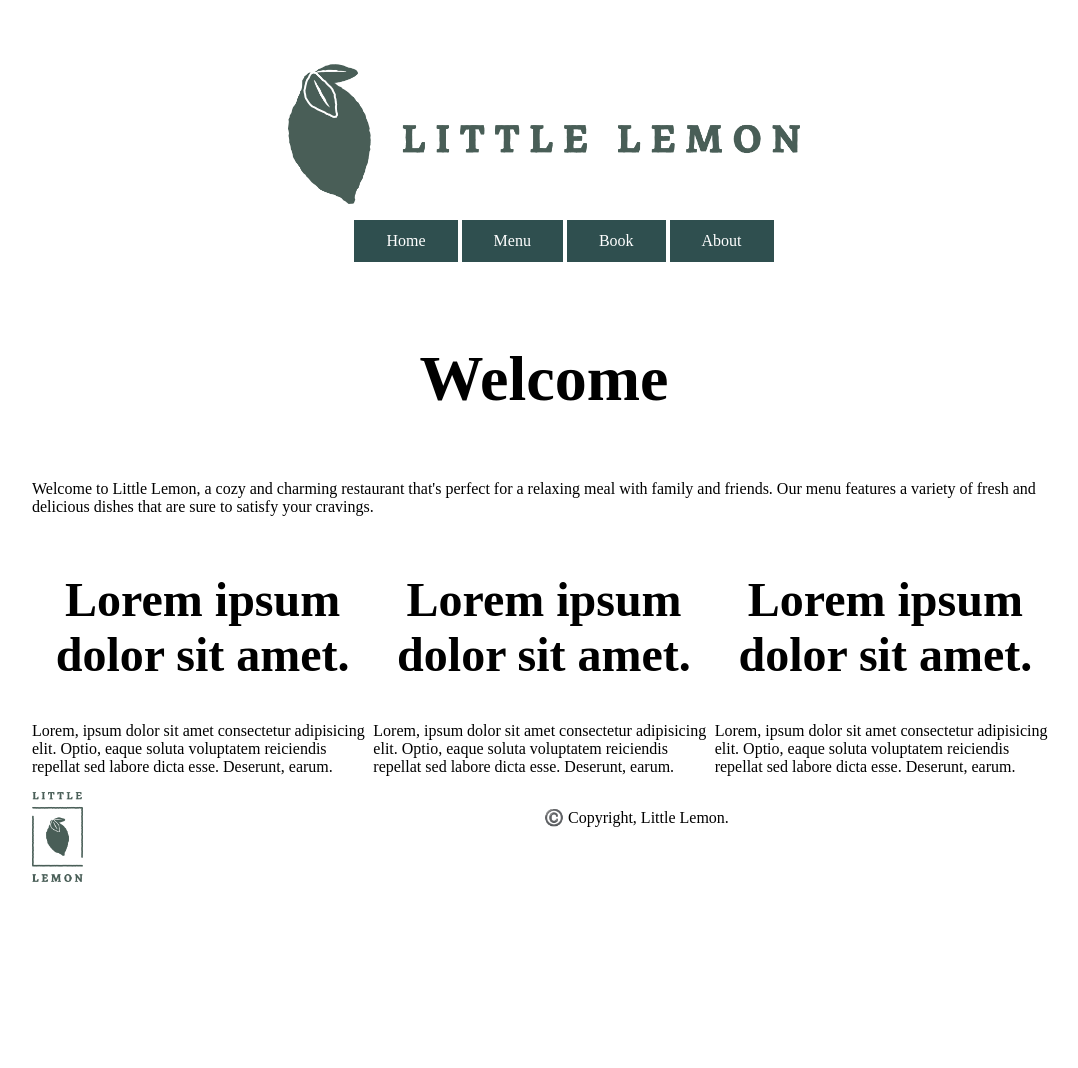
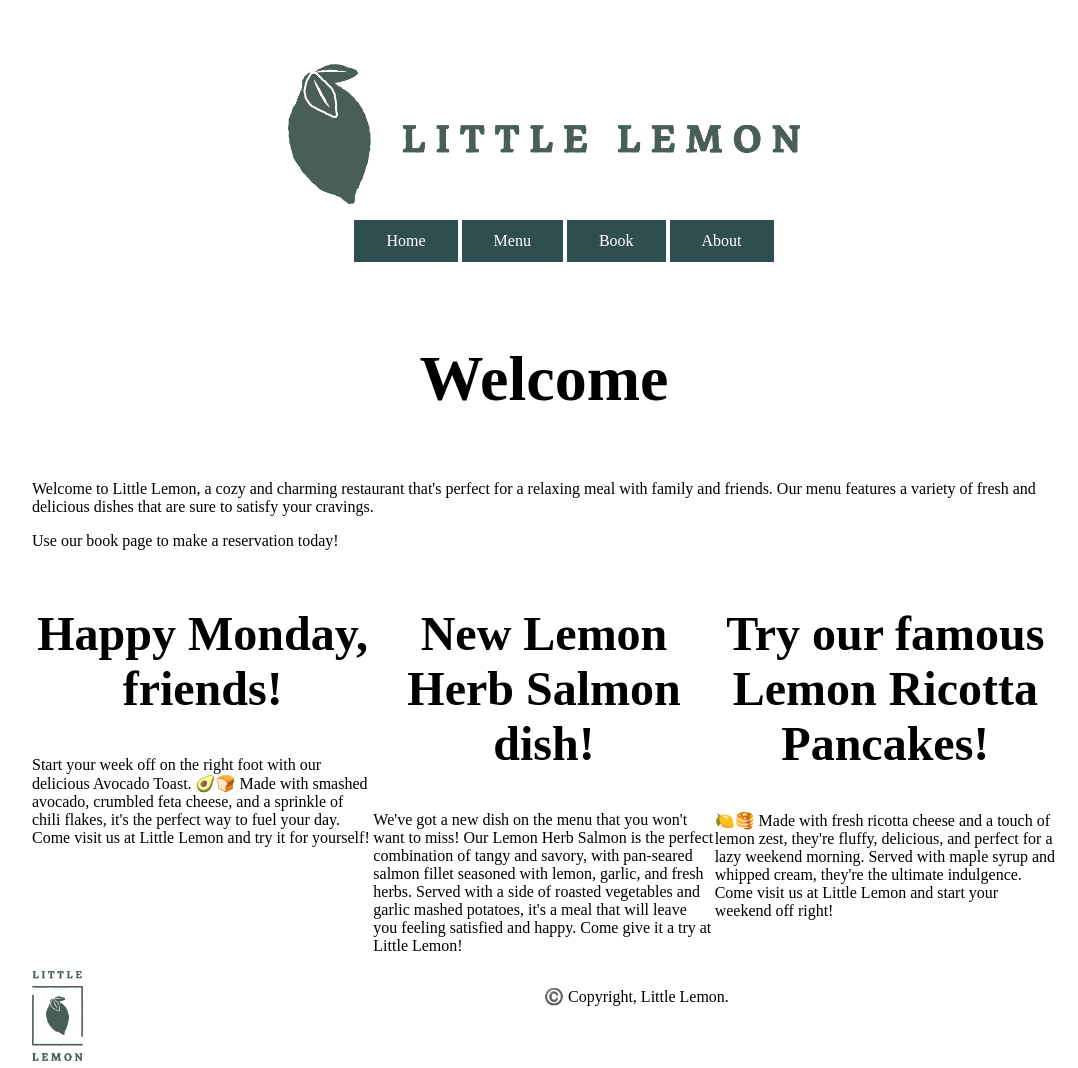
Before and after one commit to 0xjrr/meta-frontend-dev-htmlcss, a plain HTML site: page index.html in a window 1280 px wide. Shown: the whole page, without its empty margins (96-1174 px from the left). Before the commit the page ends 950 px from the top, so only its background shows below. Drawn offline with Linux system fonts and the light colour scheme.

Commit message:
finished

```diff
--- a/index.html
+++ b/index.html
@@ -29,33 +29,35 @@
                 <p>
                     Welcome to Little Lemon, a cozy and charming restaurant that's perfect for a relaxing meal with family and friends. Our menu features a variety of fresh and delicious dishes that are sure to satisfy your cravings.
                 </p>
-
+                <p>
+                    Use our book page to make a reservation today!
+                </p>
             </article>
         </section>
         <section>
             <article>
                 <h2>
-                    Lorem ipsum dolor sit amet.
+                    Happy Monday, friends!
                 </h2>
                 <p>
-                    Lorem, ipsum dolor sit amet consectetur adipisicing elit. Optio, eaque soluta voluptatem reiciendis repellat sed labore dicta esse. Deserunt, earum.
+                    Start your week off on the right foot with our delicious Avocado Toast. 🥑🍞 Made with smashed avocado, crumbled feta cheese, and a sprinkle of chili flakes, it's the perfect way to fuel your day. Come visit us at Little Lemon and try it for yourself!
                 </p>
             </article>
             <article>
                 <h2>
-                    Lorem ipsum dolor sit amet.
+                    New Lemon Herb Salmon dish!
                 </h2>
                 <p>
-                    Lorem, ipsum dolor sit amet consectetur adipisicing elit. Optio, eaque soluta voluptatem reiciendis repellat sed labore dicta esse. Deserunt, earum.
+                    We've got a new dish on the menu that you won't want to miss! Our Lemon Herb Salmon is the perfect combination of tangy and savory, with pan-seared salmon fillet seasoned with lemon, garlic, and fresh herbs. Served with a side of roasted vegetables and garlic mashed potatoes, it's a meal that will leave you feeling satisfied and happy. Come give it a try at Little Lemon!
                 </p>
 
             </article>
             <article>
                 <h2>
-                    Lorem ipsum dolor sit amet.
+                    Try our famous Lemon Ricotta Pancakes!
                 </h2>
                 <p>
-                    Lorem, ipsum dolor sit amet consectetur adipisicing elit. Optio, eaque soluta voluptatem reiciendis repellat sed labore dicta esse. Deserunt, earum.
+                    🍋🥞 Made with fresh ricotta cheese and a touch of lemon zest, they're fluffy, delicious, and perfect for a lazy weekend morning. Served with maple syrup and whipped cream, they're the ultimate indulgence. Come visit us at Little Lemon and start your weekend off right!
                 </p>
 
             </article>
```
